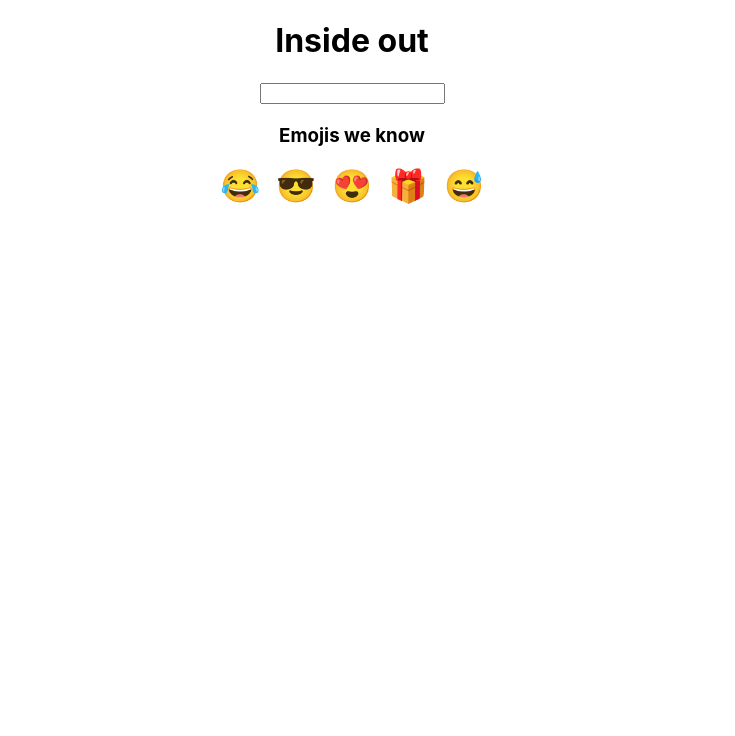
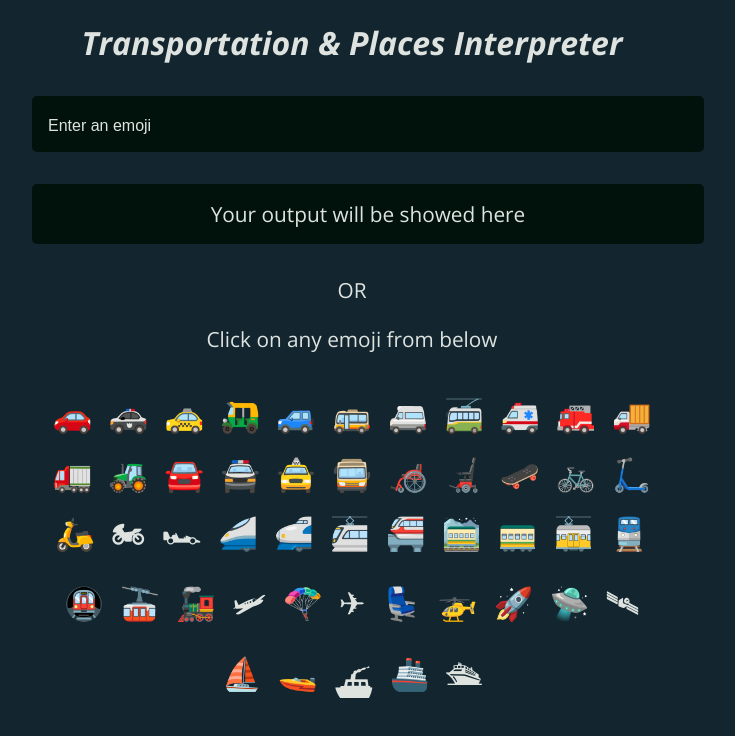
Before and after one commit to Aravindan07/emoji-interpreteer, a React (Create React App) app: page / in a window 1280 px wide. Shown: the top 736 px of the page, without its empty margins (288-1023 px from the left). Built offline with nearby package versions, Linux system fonts and the light colour scheme.

Commit message:
add: Added emoji details feature

```diff
--- a/public/index.html
+++ b/public/index.html
@@ -24,7 +24,12 @@
       work correctly both with client-side routing and a non-root public URL.
       Learn how to configure a non-root public URL by running `npm run build`.
     -->
-    <title>React App</title>
+    <link rel="preconnect" href="https://fonts.gstatic.com" />
+    <link
+      href="https://fonts.googleapis.com/css2?family=Open+Sans:ital,wght@0,400;0,600;0,700;1,400;1,600;1,700&display=swap"
+      rel="stylesheet"
+    />
+    <title>Flags Interpreter</title>
   </head>
   <body>
     <noscript>You need to enable JavaScript to run this app.</noscript>
--- a/src/App.css
+++ b/src/App.css
@@ -1,38 +1,62 @@
-.App {
+body {
+  font-family: "Open Sans", sans-serif;
+  margin: 0;
+  padding: 0;
+  height: 100vh;
+  width: 100%;
+  background-color: #13262f;
+}
+
+.wrapper {
+  color: #dee3e0;
+}
+
+.wrapper h1 {
+  font-style: italic;
   text-align: center;
 }
 
-.App-logo {
-  height: 40vmin;
-  pointer-events: none;
+.input-wrap {
+  width: 50%;
+  display: block;
+  margin: 2rem auto;
+  font-size: 1.3rem;
+  text-align: center;
 }
 
-@media (prefers-reduced-motion: no-preference) {
-  .App-logo {
-    animation: App-logo-spin infinite 20s linear;
-  }
+.input-wrap input {
+  width: 100%;
+  background-color: #00120b;
+  outline: none;
+  border: none;
+  padding: 1rem;
+  font-weight: bold;
+  font-size: 1.3rem;
+  border-radius: 5px;
+  color: #dee3e0;
 }
 
-.App-header {
-  background-color: #282c34;
-  min-height: 100vh;
-  display: flex;
-  flex-direction: column;
-  align-items: center;
-  justify-content: center;
-  font-size: calc(10px + 2vmin);
-  color: white;
+.input-wrap input::placeholder {
+  font-weight: normal;
+  font-size: medium;
+  color: #dee3e0;
+}
+.output {
+  width: 100%;
+  padding: 1rem;
+  border-radius: 5px;
+  color: #dee3e0;
+  background-color: #00120b;
 }
 
-.App-link {
-  color: #61dafb;
+.input-wrap p {
+  text-align: center;
 }
 
-@keyframes App-logo-spin {
-  from {
-    transform: rotate(0deg);
-  }
-  to {
-    transform: rotate(360deg);
-  }
+.show-emojis {
+  width: 100%;
+  display: flex;
+  justify-content: center;
+  flex-wrap: wrap;
+  margin: 2rem 0rem;
 }
--- a/src/App.js
+++ b/src/App.js
@@ -1,41 +1,48 @@
 import React, { useState } from "react";
 import "./App.css";
+import { flagEmojis } from "./constants";
 
-const emojiDictionary = {
-  "😂": "Face with tears of joy",
-  "😎": "Smiling face with sunglasses",
-  "😍": "Smiling face with heart eyes",
-  "🎁": "Wrapped gift",
-  "😅": "Grinning face with sweat"
-};
-
-let emojiList = Object.keys(emojiDictionary);
+let emojiList = Object.keys(flagEmojis);
 
 export default function App() {
   // const [value, setValue] = useState("");
   const [emojiValue, setEmojiValue] = useState("");
   const emojiSearchHandler = (e) => {
     let userInput = e.target.value;
-    let meaning = emojiDictionary[userInput];
-    if (meaning === undefined) {
-      meaning = "Sorry, we don't have this in our dictionary";
-    }
+    let meaning = flagEmojis[userInput];
     setEmojiValue(meaning);
   };
   const emojiClickHandler = (item) => {
-    let meaning = emojiDictionary[item];
+    let meaning = flagEmojis[item];
     setEmojiValue(meaning);
   };
   return (
-    <div className="App">
-      <h1>Inside out</h1>
-      <input type="text" onChange={emojiSearchHandler} />
-      <h2>{emojiValue}</h2>
-      <h3>Emojis we know</h3>
+    <div className="wrapper">
+      <h1>Transportation & Places Interpreter</h1>
+      <div className="input-wrap">
+        <input
+          type="text"
+          name=""
+          id=""
+          onChange={emojiSearchHandler}
+          placeholder="Enter an emoji"
+        />
+        <div className="input-wrap output">
+          {emojiValue === "" || emojiValue === undefined
+            ? "Your output will be showed here"
+            : emojiValue}
+        </div>
+        OR
+        <p> Click on any emoji from below </p>
+        <div className="show-emojis">
           {emojiList.map((item, index) => {
             return (
               <span
-            style={{ cursor: "pointer", fontSize: "2rem", padding: "0.5rem" }}
+                style={{
+                  cursor: "pointer",
+                  fontSize: "2rem",
+                  padding: "0.5rem",
+                }}
                 key={index}
                 onClick={() => emojiClickHandler(item)}
               >
@@ -44,5 +51,7 @@ export default function App() {
             );
           })}
         </div>
+      </div>
+    </div>
   );
 }
--- /dev/null
+++ b/src/constants.js
@@ -0,0 +1,51 @@
+export const flagEmojis = {
+  "🚗": "Car",
+  "🚓": "Police Car",
+  "🚕": "Taxi",
+  "🛺": "Auto Rickshaw",
+  "🚙": "Sport utility vehicle",
+  "🚌": "Bus",
+  "🚐": "Minibus",
+  "🚎": "Trolley Bus",
+  "🚑": "Ambulance",
+  "🚒": "Fire Engine",
+  "🚚": "Delivery van",
+  "🚛": "Articulated Lorry",
+  "🚜": "Tractor",
+  "🚘": "oncoming car",
+  "🚔": "oncoming police car",
+  "🚖": "oncoming taxi",
+  "🚍": "oncoming bus",
+  "🦽": "Manual wheel chair",
+  "🦼": "Motorized wheel chair",
+  "🛹": "Skateboard",
+  "🚲": "Bicycle",
+  "🛴": "Kick Scooter",
+  "🛵": "Motor Scooter",
+  "🏍": "Motorcycle",
+  "🏎": "Racing car",
+  "🚄": "High-speed train",
+  "🚅": "Bullet train",
+  "🚈": "Light rail",
+  "🚝": "Monorail",
+  "🚞": "Mountain railway",
+  "🚃": "Railway Carriage",
+  "🚋": "Tram Car",
+  "🚆": "Train",
+  "🚇": "Metro",
+  "🚠": "Mountain cableway",
+  "🚂": "Locomotive",
+  "🛩": "Small Aeroplane",
+  "🪂": "Parachute",
+  "✈": "Aeroplane",
+  "💺": "Seat",
+  "🚁": "Helicopter",
+  "🚀": "Rocket",
+  "🛸": "Flying Saucer",
+  "🛰": "Satellite",
+  "⛵": "Sailing Boat",
+  "🚤": "Speed Boat",
+  "⛴": "Ferry",
+  "🚢": "Ship",
+  "🛳": "Passenger Ship",
+};
```
Also changed, not shown: 2 other files (tests, documents, lock files or other folders). Lines whose indentation alone changed are shown as unchanged.
